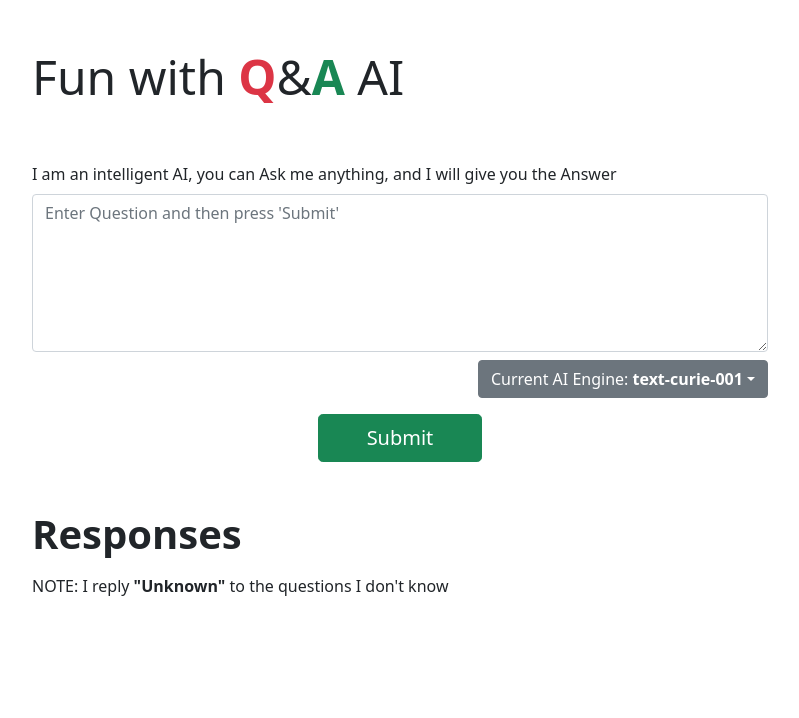
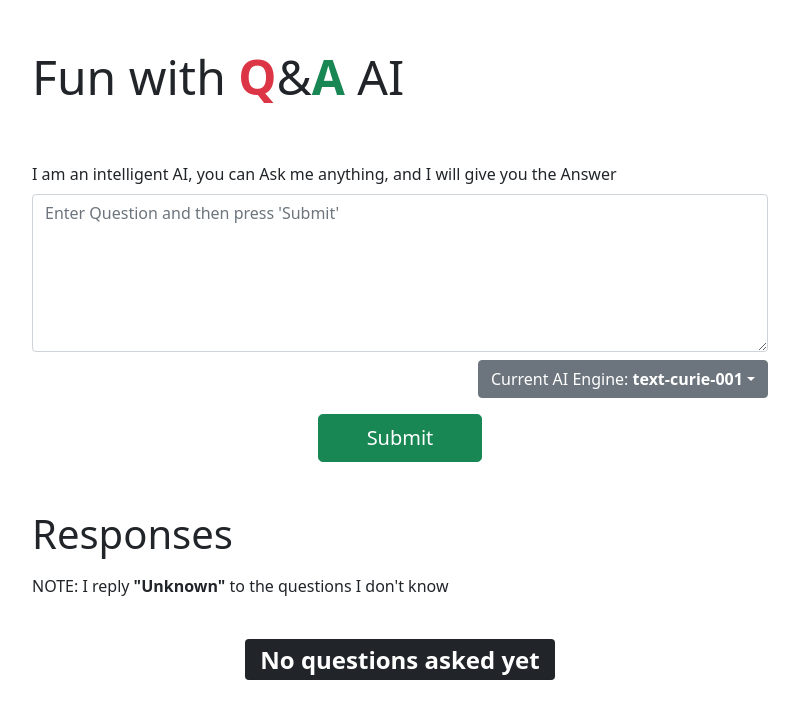
Before and after one commit to karansahi001/openai, a React (Create React App) app: page / in a window 1280 px wide. Shown: the top 718 px of the page, without its empty margins (240-1039 px from the left). Built offline with nearby package versions, Linux system fonts and the light colour scheme.

Commit message:
Font change

```diff
--- a/src/components/Responses.tsx
+++ b/src/components/Responses.tsx
@@ -11,21 +11,21 @@ const Responses: React.FC = () => {
     <div className="container mt-5">
       <div className="row justify-content-center mb-4">
         <div className="col-8">
-          <h2 className="display-6 fw-bold">Responses</h2>
+          <h2 className="display-6">Responses</h2>
         </div>
         <div className="col-8 mt-2">
-          <p className="fs-6">NOTE: I reply <span className="fw-bold">"Unknown"</span> to the questions I don't know</p>
+          <p className="lead fs-6">NOTE: I reply <span className="fw-bold">"Unknown"</span> to the questions I don't know</p>
         </div>
       </div>
       <div className="row justify-content-center">
         <div className="col-8">
           {/* Mapping over all user prompts and showing data in Card component*/}
           {
-            allPrompts ?
+            allPrompts.length > 0 ?
               allPrompts.map((res: any, key: number) => {
                 return <Card key={key} prompt={res.prompt} response={res.response} />
               }) :
-              <h2>Waiting</h2>
+              <h2 className="text-center"><span className="badge bg-dark">No questions asked yet</span></h2>
           }
         </div>
       </div>
```
